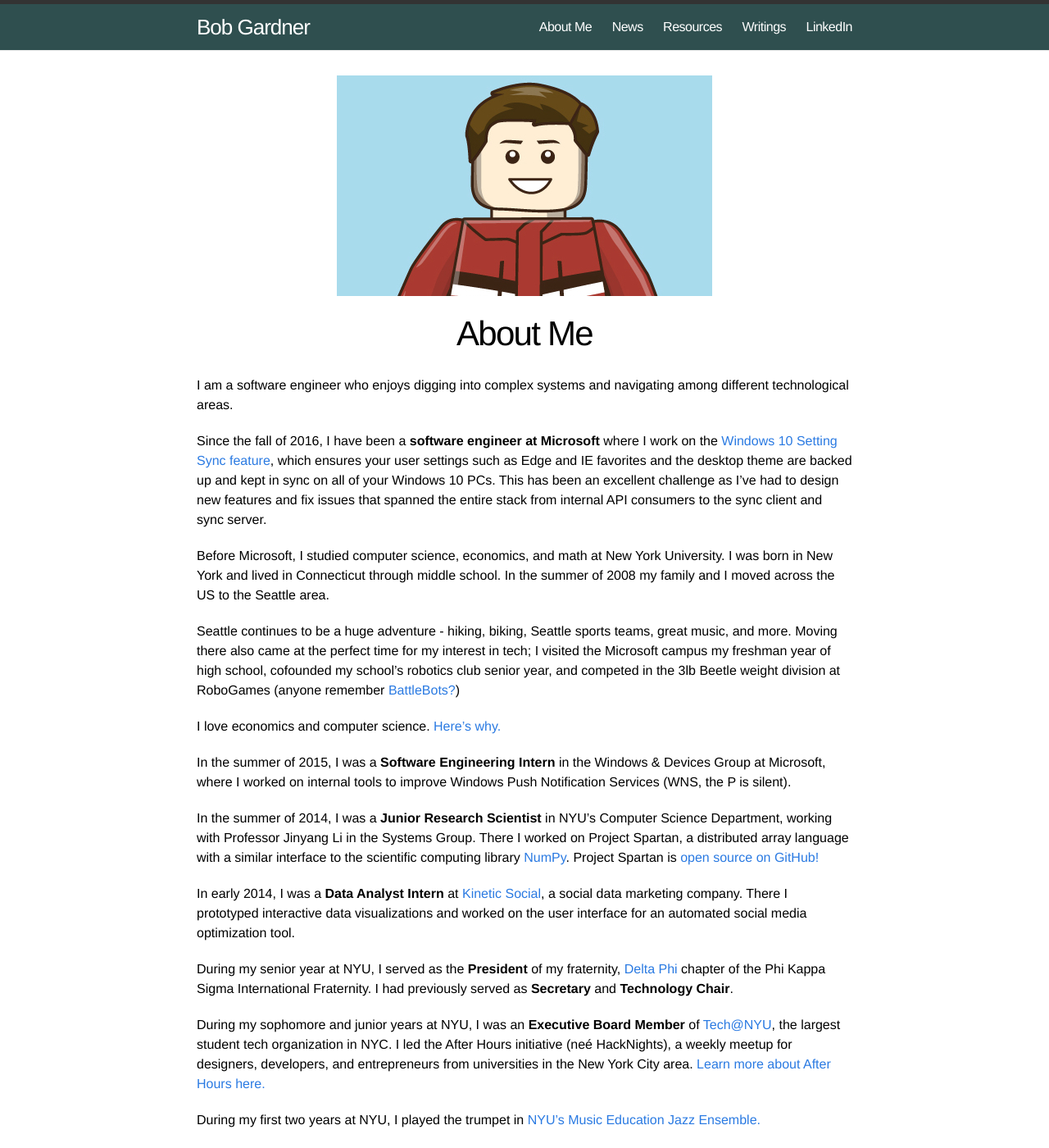
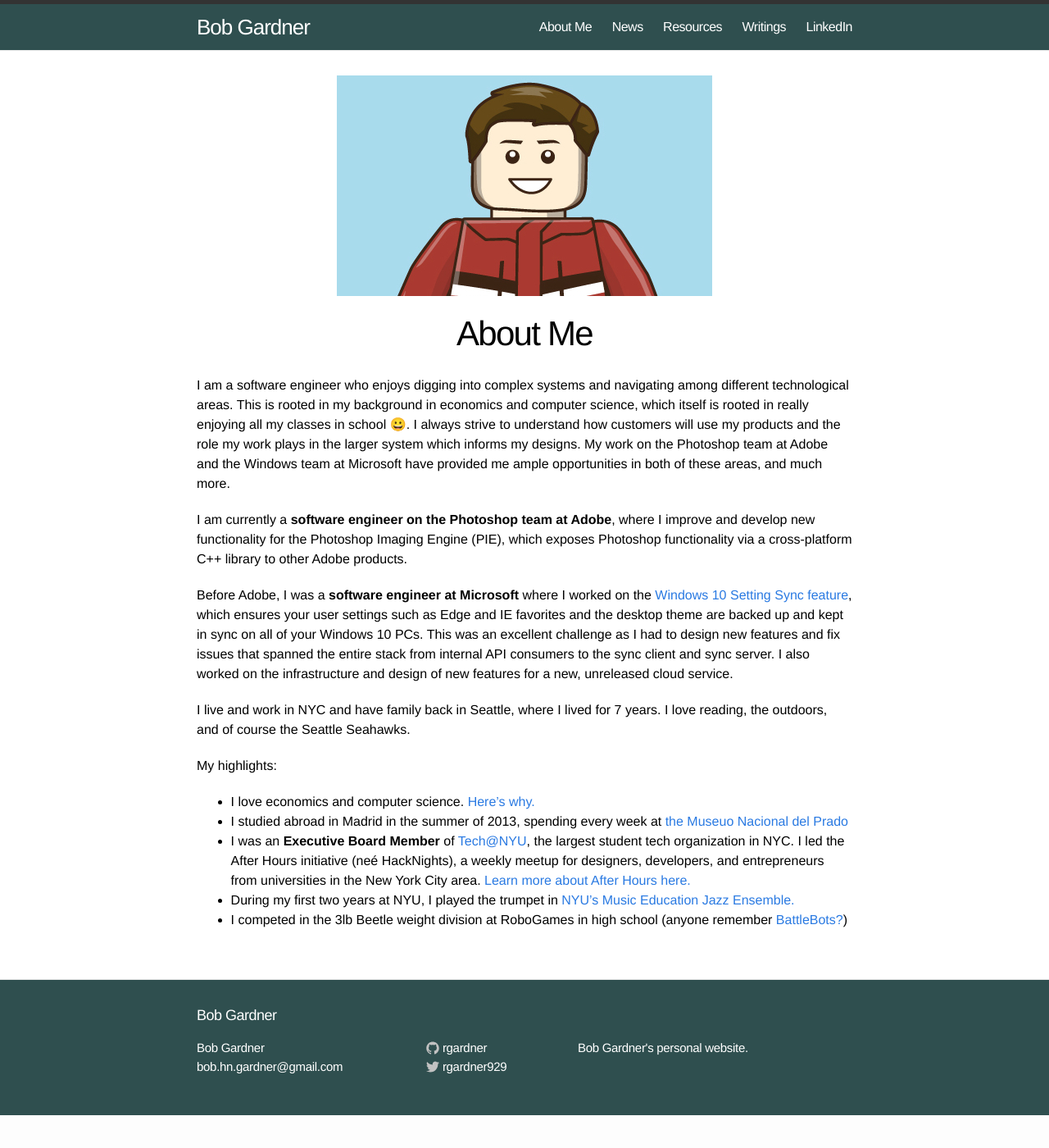
Before and after one commit to rgardner/rgardner.github.io, a Jekyll site: the page built from about.md, in a window 1280 px wide and 1400 px high. Shown: the whole window at 82% size. Built offline with Jekyll 4.4.1, drawn with Linux system fonts in a browser that asks for light colours.

Commit message:
Improve and simplify about page

```diff
--- a/about.md
+++ b/about.md
@@ -4,67 +4,54 @@ title: About Me
 permalink: about/
 ---
 
-I am a software engineer who enjoys digging into complex systems and navigating
-among different technological areas.
+I am a software engineer who enjoys digging into complex systems and
+navigating among different technological areas. This is rooted in my
+background in economics and computer science, which itself is rooted in
+really enjoying all my classes in school 😀. I always strive to understand
+how customers will use my products and the role my work plays in the larger
+system which informs my designs. My work on the Photoshop team at Adobe and
+the Windows team at Microsoft have provided me ample opportunities in both of
+these areas, and much more.
 
-Since the fall of 2016, I have been a **software engineer at Microsoft**
-where I work on the [Windows 10 Setting Sync feature][settingsync], which
-ensures your user settings such as Edge and IE favorites and the desktop
-theme are backed up and kept in sync on all of your Windows 10 PCs. This has
-been an excellent challenge as I've had to design new features and fix issues
-that spanned the entire stack from internal API consumers to the sync client
-and sync server.
+I am currently a **software engineer on the Photoshop team at Adobe**, where I improve and develop
+new functionality for the Photoshop Imaging Engine (PIE), which exposes
+Photoshop functionality via a cross-platform C++ library to other Adobe
+products.
 
-Before Microsoft, I studied computer science, economics, and math at New York
-University. I was born in New York and lived in Connecticut through middle
-school. In the summer of 2008 my family and I moved across the US to the
-Seattle area.
+Before Adobe, I was a **software engineer at
+Microsoft** where I worked on the [Windows 10 Setting Sync
+feature][settingsync], which ensures your user settings such as Edge and IE
+favorites and the desktop theme are backed up and kept in sync on all of your
+Windows 10 PCs. This was an excellent challenge as I had to design new
+features and fix issues that spanned the entire stack from internal API
+consumers to the sync client and sync server. I also worked on the
+infrastructure and design of new features for a new, unreleased cloud
+service.
 
-Seattle continues to be a huge adventure - hiking, biking, Seattle sports
-teams, great music, and more. Moving there also came at the perfect time for
-my interest in tech; I visited the Microsoft campus my freshman year of high
-school, cofounded my school's robotics club senior year, and competed in the
-3lb Beetle weight division at RoboGames (anyone remember
-[BattleBots?][battlebots])
+I live and work in NYC and have family back in Seattle, where I lived for 7
+years. I love reading, the outdoors, and of course the Seattle Seahawks.
 
-I love economics and computer science. [Here's why.][techliberalarts]
+My highlights:
 
-In the summer of 2015, I was a **Software Engineering Intern** in the Windows
-& Devices Group at Microsoft, where I worked on internal tools to improve
-Windows Push Notification Services (WNS, the P is silent).
-
-In the summer of 2014, I was a **Junior Research Scientist** in NYU's Computer
-Science Department, working with Professor Jinyang Li in the Systems Group.
-There I worked on Project Spartan, a distributed array language with a similar
-interface to the scientific computing library [NumPy][numpy]. Project Spartan
-is [open source on GitHub!][spartan]
-
-In early 2014, I was a **Data Analyst Intern** at [Kinetic
-Social][kineticsocial], a social data marketing company. There I prototyped
-interactive data visualizations and worked on the user interface for an
-automated social media optimization tool.
-
-During my senior year at NYU, I served as the **President** of my fraternity,
-[Delta Phi][phikap] chapter of the Phi Kappa Sigma International Fraternity. I
-had previously served as **Secretary** and **Technology Chair**.
-
-During my sophomore and junior years at NYU, I was an **Executive Board
-Member** of [Tech@NYU][techatnyu], the largest student tech
-organization in NYC. I led the After Hours initiative (neé HackNights), a
-weekly meetup for designers, developers, and entrepreneurs from universities in
-the New York City area. [Learn more about After Hours
-here.][afterhours]
-
-During my first two years at NYU, I played the trumpet in [NYU's Music
-Education Jazz Ensemble.][meje]
+- I love economics and computer science. [Here's why.][techliberalarts]
+- I studied abroad in Madrid in the summer of 2013, spending every week at
+  [the Museuo Nacional del Prado](https://www.museodelprado.es/en)
+- I was an **Executive Board Member** of [Tech@NYU][techatnyu], the largest
+  student tech organization in NYC. I led the After Hours initiative (neé
+  HackNights), a weekly meetup for designers, developers, and entrepreneurs
+  from universities in the New York City area. [Learn more about After Hours
+  here.][afterhours]
+- During my first two years at NYU, I played the trumpet in [NYU's Music
+  Education Jazz Ensemble.][meje]
+- I competed in the 3lb Beetle weight division at RoboGames in high school
+  (anyone remember [BattleBots?][battlebots])
 
 [settingsync]: https://support.microsoft.com/en-us/help/4026102/windows-10-about-sync-settings
 [battlebots]: https://www.youtube.com/watch?v=Oo3zWxO3yYs
+
 [techliberalarts]: {% post_url 2014-7-31-why-technology-and-liberal-arts %}
 [numpy]: http://www.numpy.org/
 [spartan]: https://github.com/spartan-array/spartan
-[kineticsocial]: https://www.crunchbase.com/organization/kinetic-social
-[phikap]: https://www.facebook.com/NYUSkulls/
 [techatnyu]: http://www.techatnyu.org/
 [afterhours]: http://www.techatnyu.org/#build-and-socialize
 [meje]: https://www.facebook.com/pages/NYU-Music-Education-Jazz-Ensemble/149497651746377
--- a/index.html
+++ b/index.html
@@ -11,7 +11,7 @@ permalink: /
     enjoys many things, including biking, hiking, tennis, contributing to open
     source software, and board games. I work on the Photoshop team at Adobe on
     the Photoshop Imaging Engine (PIE), which exposes Photoshop functionality as
-    a C++ library to other Adobe products.
+    a cross-platform C++ library to other Adobe products.
   </p>
   <p>
     I previously worked on the
```
